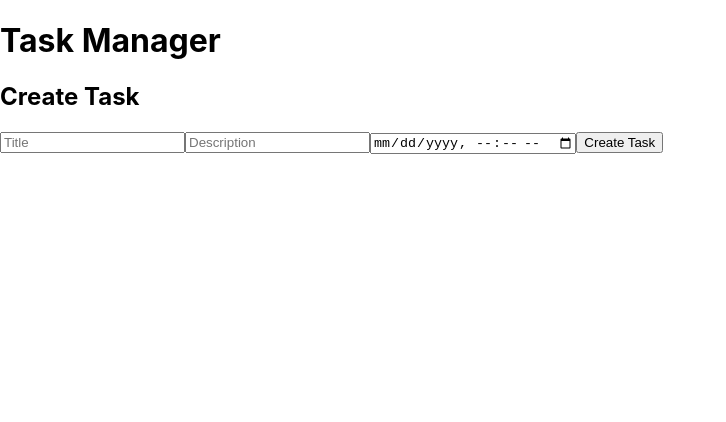
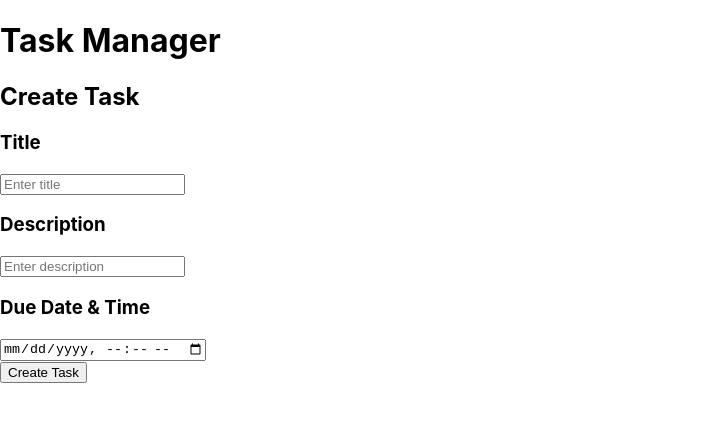
Before and after one commit to Monil310102/hmcts-task-app, a React (Create React App) app in the folder frontend/: page / in a window 1280 px wide. Shown: the top 422 px of the page, without its empty margins (0-726 px from the left). Built offline with nearby package versions, Linux system fonts and the light colour scheme.

Commit message:
updated form ui + responce

```diff
--- a/frontend/src/components/TaskForm.jsx
+++ b/frontend/src/components/TaskForm.jsx
@@ -13,12 +13,23 @@ export default function TaskForm() {
     setMessage("");
 
     try {
-      const task = { title, description, due_datetime: dueDatetime, status };
+      const task = { title, description, due_datetime: dueDatetime,  status: "pending"  };
       const createdTask = await createTask(task);
-      setMessage(`Task "${createdTask.title}" created successfully!`);
-      setTitle(""); setDescription(""); setDueDatetime(""); setStatus("pending");
+
+      const msg = `Success: Task "${createdTask.title}" created!\nDetails:
+- Description: ${createdTask.description || "-"}
+- Due: ${createdTask.due_datetime}
+- Status: ${createdTask.status}`;
+
+      setMessage(msg);
+
+      // Reset form
+      setTitle("");
+      setDescription("");
+      setDueDatetime("");
+      setStatus("pending");
     } catch (err) {
-      setMessage(err.message);
+      setMessage(`Error: ${err.message}`);
     }
   };
 
@@ -26,28 +37,46 @@ export default function TaskForm() {
     <div>
       <h2>Create Task</h2>
       <form onSubmit={handleSubmit}>
+        <div>
+          <h3>Title</h3>
           <input
             type="text"
-          placeholder="Title"
+            placeholder="Enter title"
             value={title}
             onChange={(e) => setTitle(e.target.value)}
             required
           />
+        </div>
+
+        <div>
+          <h3>Description</h3>
           <input
             type="text"
-          placeholder="Description"
+            placeholder="Enter description"
             value={description}
             onChange={(e) => setDescription(e.target.value)}
           />
+        </div>
+
+        <div>
+          <h3>Due Date & Time</h3>
           <input
             type="datetime-local"
             value={dueDatetime}
             onChange={(e) => setDueDatetime(e.target.value)}
             required
           />
+        </div>
+
         <button type="submit">Create Task</button>
       </form>
-      {message && <p>{message}</p>}
+
+      {message && (
+        <div>
+          <h3>Message</h3>
+          <pre>{message}</pre>
+        </div>
+      )}
     </div>
   );
 }
```
Lines whose indentation alone changed are shown as unchanged.
